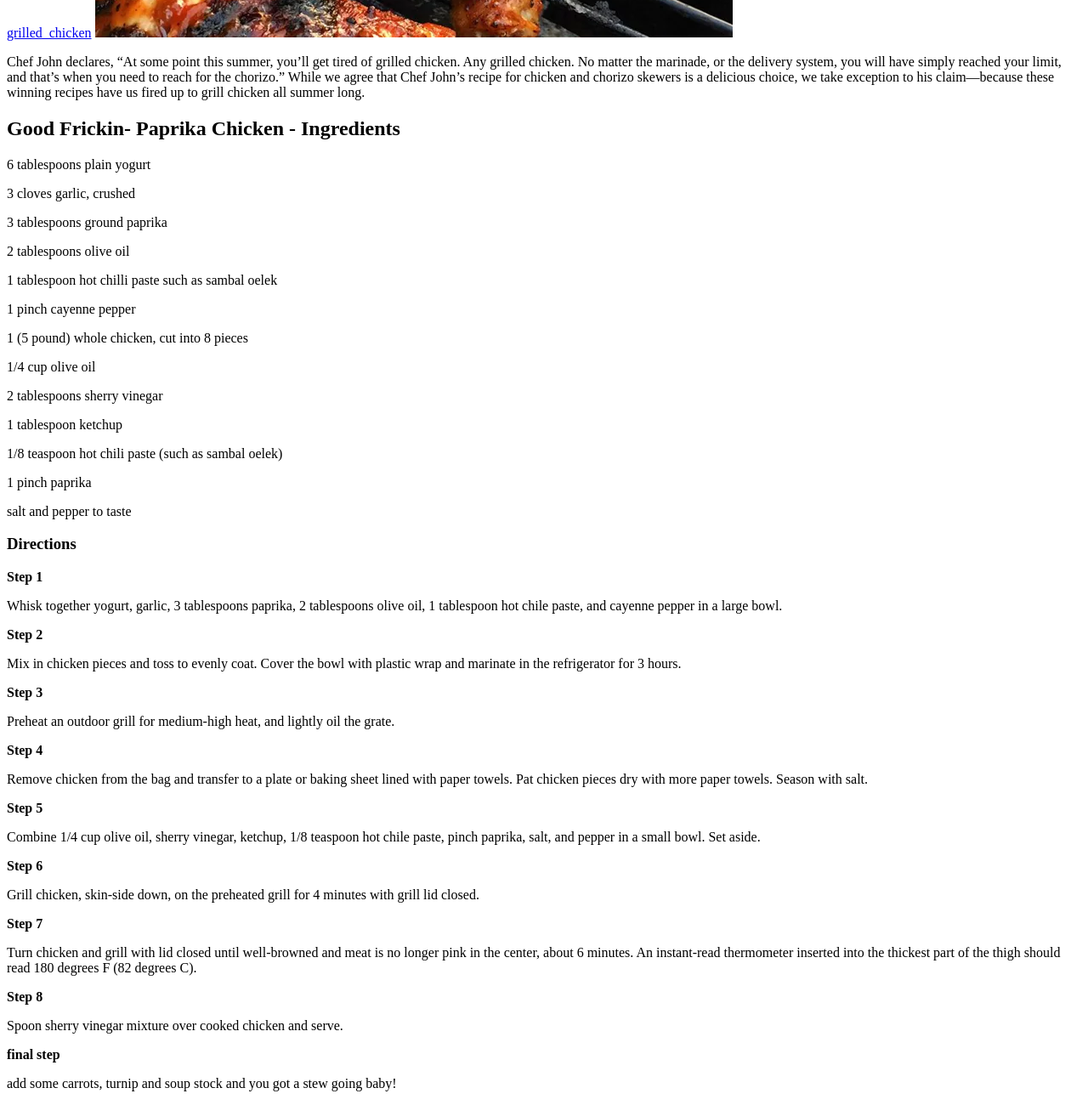
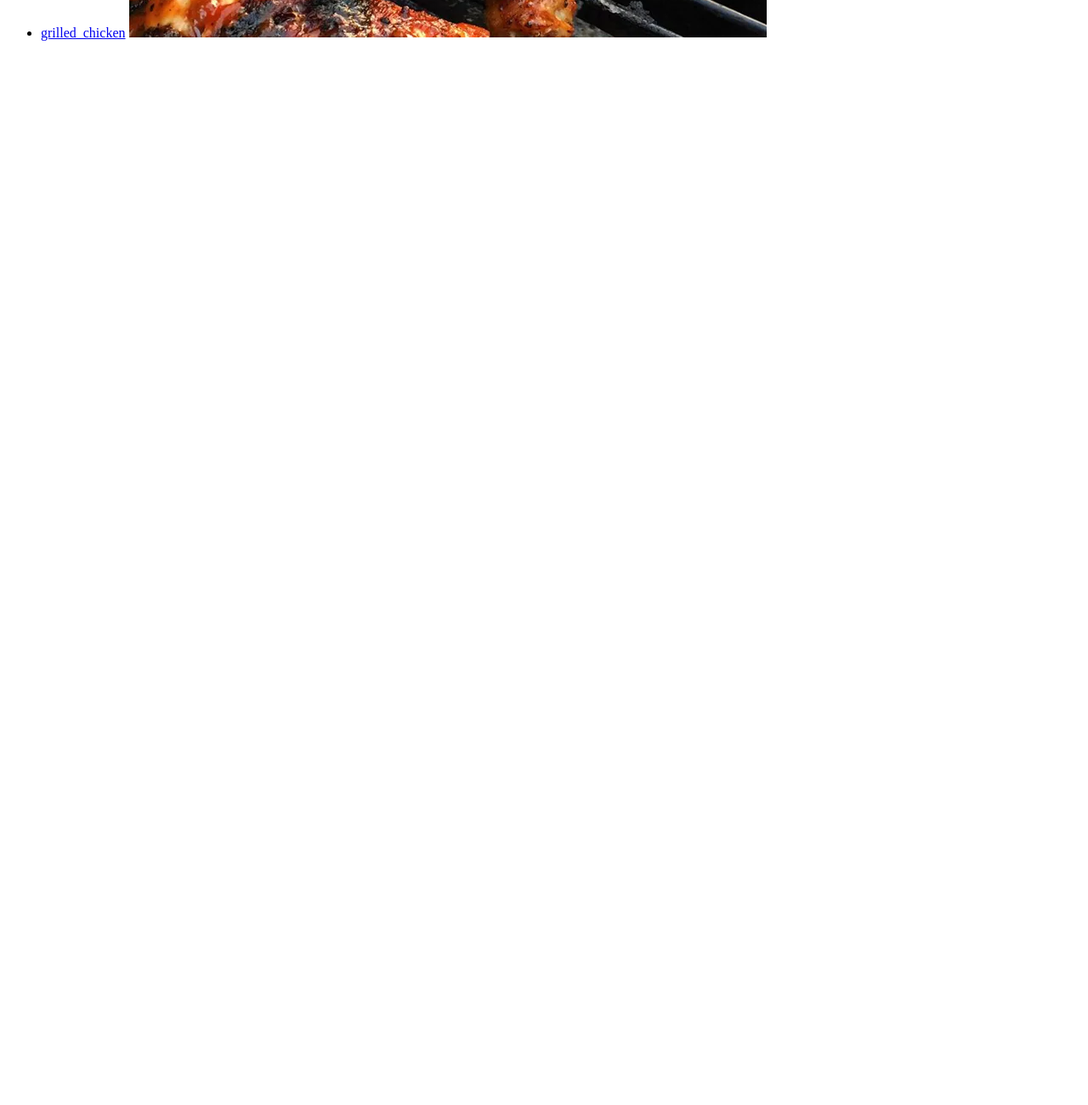
Before and after one commit to AlexanderDane/odin-recipes, a plain HTML site: page index.html in a window 1280 px wide. Shown: the part 599-1899 px from the top of the page at 85% size. After the commit the page ends 800 px from the top, so only its background shows below. Drawn offline with Linux system fonts and the light colour scheme.

Commit message:
Add index.html

```diff
--- a/index.html
+++ b/index.html
@@ -7,42 +7,10 @@
 
     <body>
         <h1>Odin Recipes</h1>
-        <a href="recipes/grilled_chicken.html">grilled_chicken</a>
+        <ul>
+        <li><a href="recipes/grilled_chicken.html">grilled_chicken</a>
         <img src="./images/chicken.webp" alt="grilled_chicken">
             </body>
-            <p>Chef John declares, “At some point this summer, you’ll get tired of grilled chicken. Any grilled chicken. No matter the marinade, or the delivery system, you will have simply reached your limit, and that’s when you need to reach for the chorizo.” While we agree that Chef John’s recipe for chicken and chorizo skewers is a delicious choice, we take exception to his claim—because these winning recipes have us fired up to grill chicken all summer long. </p>
-            <h2>Good Frickin- Paprika Chicken - Ingredients</h2>
-            <p>6 tablespoons plain yogurt</p>
-            <p>3 cloves garlic, crushed</p>
-            <p>3 tablespoons ground paprika</p>
-            <p>2 tablespoons olive oil</p>
-            <p>1 tablespoon hot chilli paste such as sambal oelek</p>
-            <p>1 pinch cayenne pepper</p>
-            <p>1 (5 pound) whole chicken, cut into 8 pieces</p>
-            <p>1/4 cup olive oil</p>
-            <p>2 tablespoons sherry vinegar</p>
-            <p>1 tablespoon ketchup</p>
-            <p>1/8 teaspoon hot chili paste (such as sambal oelek)</p>
-            <p>1 pinch paprika</p>
-            <p> salt and pepper to taste</p>
-            <h3>Directions</h3>
-            <p><strong>Step 1</strong></p>
-            <p>Whisk together yogurt, garlic, 3 tablespoons paprika, 2 tablespoons olive oil, 1 tablespoon hot chile paste, and cayenne pepper in a large bowl.</p>
-            <p><strong>Step 2</strong></p>
-            <p>Mix in chicken pieces and toss to evenly coat. Cover the bowl with plastic wrap and marinate in the refrigerator for 3 hours. </p>
-            <p><strong>Step 3</strong></p>
-            <p>Preheat an outdoor grill for medium-high heat, and lightly oil the grate.</p>
-            <p><strong>Step 4</strong></p>
-            <p>Remove chicken from the bag and transfer to a plate or baking sheet lined with paper towels. Pat chicken pieces dry with more paper towels. Season with salt.</p>
-            <p><strong>Step 5</strong></p>
-            <p>Combine 1/4 cup olive oil, sherry vinegar, ketchup, 1/8 teaspoon hot chile paste, pinch paprika, salt, and pepper in a small bowl. Set aside.</p>
-            <p><strong>Step 6</strong></p>
-            <p>Grill chicken, skin-side down, on the preheated grill for 4 minutes with grill lid closed.</p>
-            <p><strong>Step 7</strong></p>
-            <p>Turn chicken and grill with lid closed until well-browned and meat is no longer pink in the center, about 6 minutes. An instant-read thermometer inserted into the thickest part of the thigh should read 180 degrees F (82 degrees C).</p>
-            <p><strong>Step 8</strong></p>
-            <p>Spoon sherry vinegar mixture over cooked chicken and serve.</p>
-            <p><strong>final step</strong></p>
-            <p>add some carrots, turnip and soup stock and you got a stew going baby!</p>
+
 
 </html>
```
Also changed, not shown: recipes/grilled_chicken.html (+39 -0 lines).
